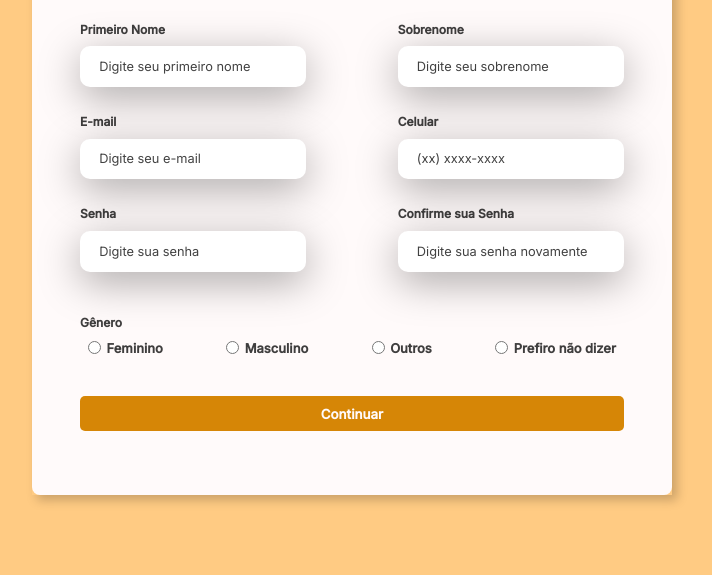
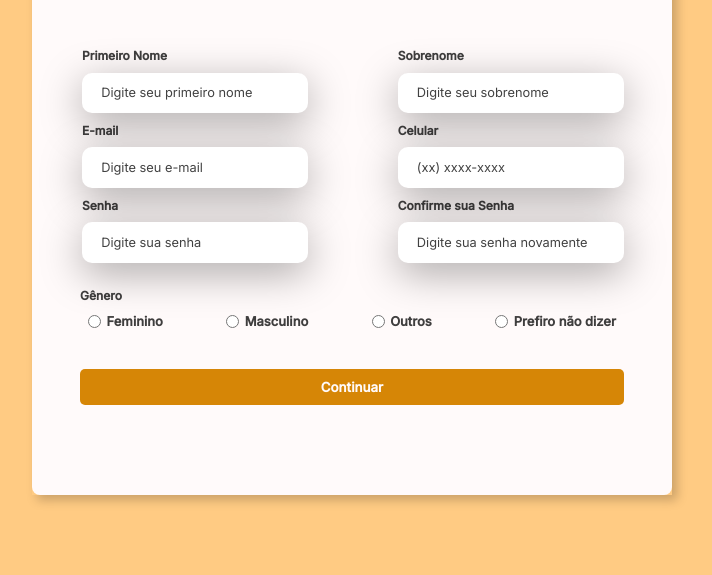
Before and after one commit to GoCheff/customer-prototype, a plain HTML site: page formulario_registro/index.html in a window 1280 px wide. Shown: the part 225-800 px from the top of the page, without its empty margins (288-1000 px from the left). Drawn offline with Linux system fonts and the light colour scheme.

Commit message:
Update formulario_registro\css\style.css
Ajustando margem input-box

```diff
--- a/formulario_registro/css/style.css
+++ b/formulario_registro/css/style.css
@@ -114,7 +114,7 @@ h1 {
 .input-box {
     display: flex;
     flex-direction: column;
-    margin-bottom: 1.1rem;
+    margin-left: 2px;
 }
 
 .input-box input {
```
